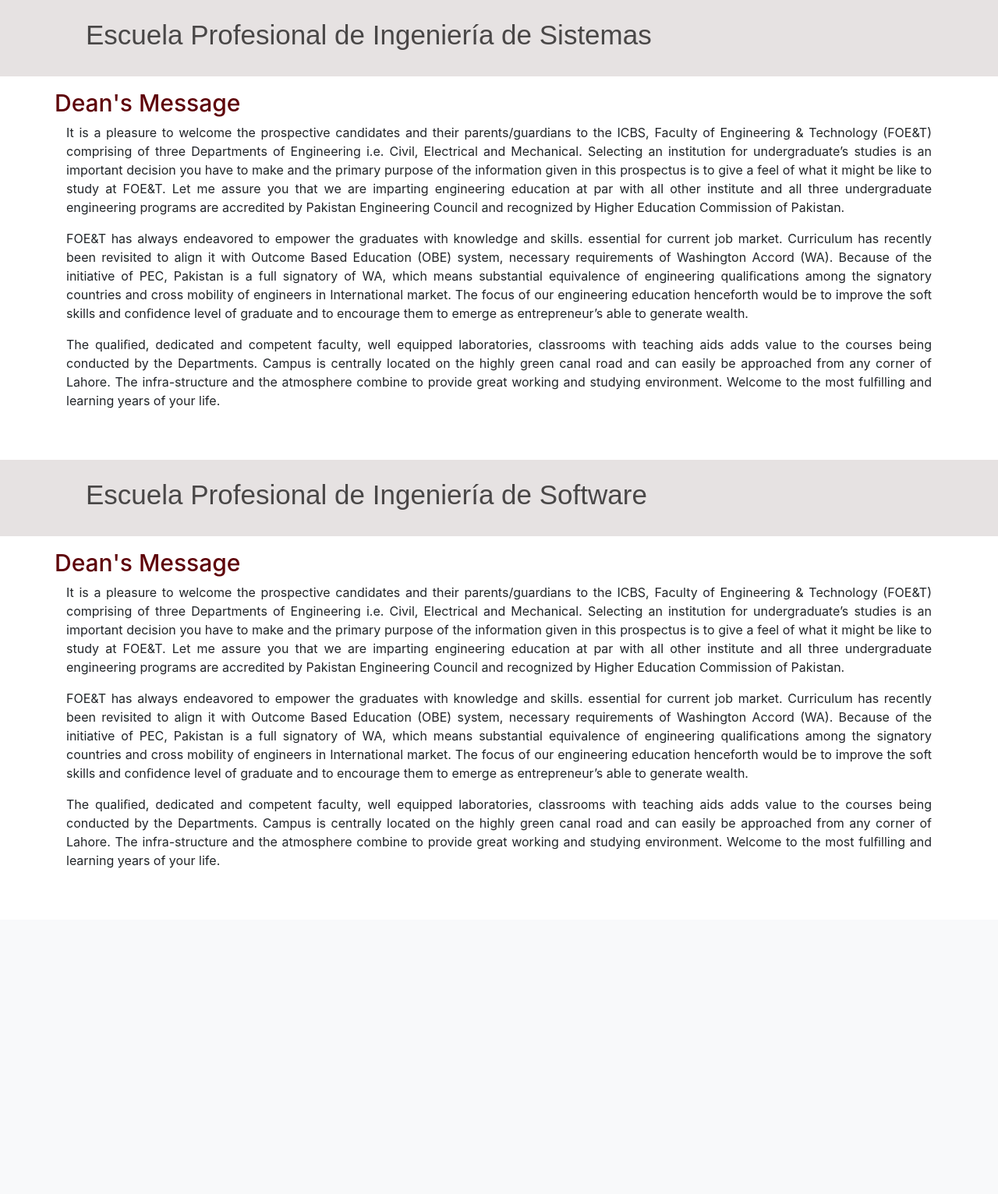
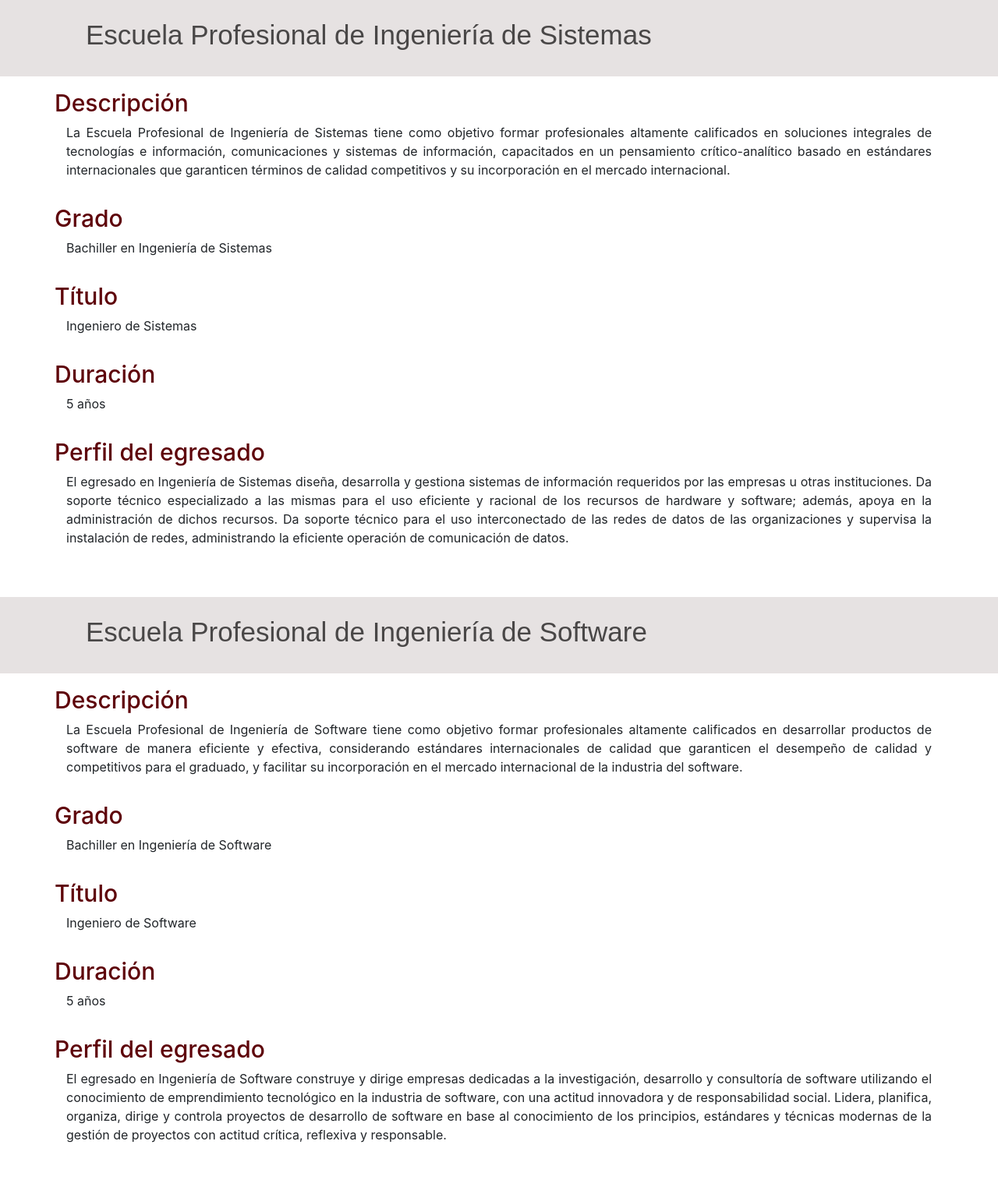
Before and after one commit to LEAV-98/IngInformacionRepo, a PHP site: page /academics.php in a window 1280 px wide. Shown: the part 76-1608 px from the top of the page at 78% size. Before the commit the page ends 1190 px from the top, so only its background shows below. Run offline with PHP 8.4, Linux system fonts and the light colour scheme.

Commit message:
interfaz principal v2

```diff
--- a/Common/cards.php
+++ b/Common/cards.php
@@ -35,7 +35,7 @@
 				<div class="col-lg-3 col-md-3 col-sm-12 col-10 m-auto">
 					<div class="card card-margin">
 						<div class="card-logo m-auto">
-							<img src="images/3.jpg" class="card-img img-fluid">
+							<img src="images/banner_sistemas.jpg" class="card-img img-fluid">
 						</div>
 						<div class="card-body">
 							<h5 class="card-title">Escuela Profesional de Ingeniería de Sistemas</h5>
@@ -45,7 +45,7 @@
 				<div class="col-lg-3 col-md-3 col-sm-12 col-10 m-auto">
 					<div class="card card-margin">
 						<div class="card-logo m-auto">
-							<img src="images/4.jpg" class="card-img img-fluid">
+							<img src="images/banner_software.jpg" class="card-img img-fluid">
 						</div>
 						<div class="card-body">
 							<h5 class="card-title">Escuela Profesional de Ingeniería de Software</h5>
--- a/academics.php
+++ b/academics.php
@@ -12,18 +12,42 @@
 			</div>
 			<div class="container">
 				<div class="row">
-					<h4 class="dean-message-heading mt-3">Dean's Message</h4>
+					<h4 class="dean-message-heading mt-3">Descripción</h4>
 					<div class="col-lg-12 text-justify">
 						<p>
-							It is a pleasure to welcome the prospective candidates and their parents/guardians to the ICBS, Faculty of Engineering & Technology (FOE&T) comprising of three Departments of Engineering i.e. Civil, Electrical and Mechanical. Selecting an institution for undergraduate’s studies is an important decision you have to make and the primary purpose of the information given in this prospectus is to give a feel of what it might be like to study at FOE&T. Let me assure you that we are imparting engineering education at par with all other institute and all three undergraduate engineering programs are accredited by Pakistan Engineering Council and recognized by Higher Education Commission of Pakistan.
+							La Escuela Profesional de Ingeniería de Sistemas tiene como objetivo formar profesionales altamente
+							 calificados en soluciones integrales de tecnologías e información, comunicaciones y sistemas de
+							 información, capacitados en un pensamiento crítico-analítico basado en estándares internacionales
+							 que garanticen términos de calidad competitivos y su incorporación en el mercado internacional.
 						</p>
+					</div>
+					<h4 class="dean-message-heading mt-3">Grado</h4>
+					<div class="col-lg-12 text-justify">
 						<p>
-							FOE&T has always endeavored to empower the graduates with knowledge and skills.
-
-							essential for current job market. Curriculum has recently been revisited to align it with Outcome Based Education (OBE) system, necessary requirements of Washington Accord (WA). Because of the initiative of PEC, Pakistan is a full signatory of WA, which means substantial equivalence of engineering qualiﬁcations among the signatory countries and cross mobility of engineers in International market. The focus of our engineering education henceforth would be to improve the soft skills and conﬁdence level of graduate and to encourage them to emerge as entrepreneur’s able to generate wealth.
+							Bachiller en Ingeniería de Sistemas
 						</p>
+					</div>
+					<h4 class="dean-message-heading mt-3">Título</h4>
+					<div class="col-lg-12 text-justify">
 						<p>
-							The qualiﬁed, dedicated and competent faculty, well equipped laboratories, classrooms with teaching aids adds value to the courses being conducted by the Departments. Campus is centrally located on the highly green canal road and can easily be approached from any corner of Lahore. The infra-structure and the atmosphere combine to provide great working and studying environment. Welcome to the most fulﬁlling and learning years of your life.
+							Ingeniero de Sistemas
+						</p>
+					</div>
+					<h4 class="dean-message-heading mt-3">Duración</h4>
+					<div class="col-lg-12 text-justify">
+						<p>
+							5 años
+						</p>
+					</div>
+					<h4 class="dean-message-heading mt-3">Perfil del egresado</h4>
+					<div class="col-lg-12 text-justify">
+						<p>
+							El egresado en Ingeniería de Sistemas diseña, desarrolla y gestiona sistemas de información
+							requeridos por las empresas u otras instituciones. Da soporte técnico especializado a las
+							mismas para el uso eficiente y racional de los recursos de hardware y software; además, apoya en
+							la administración de dichos recursos. Da soporte técnico para el uso interconectado de las redes
+							de datos de las organizaciones y supervisa la instalación de redes, administrando la eficiente
+							operación de comunicación de datos.
 						</p>
 					</div>
 				</div>
@@ -37,18 +61,42 @@
 			</div>
 			<div class="container">
 				<div class="row">
-					<h4 class="dean-message-heading mt-3">Dean's Message</h4>
+					<h4 class="dean-message-heading mt-3">Descripción</h4>
 					<div class="col-lg-12 text-justify">
 						<p>
-							It is a pleasure to welcome the prospective candidates and their parents/guardians to the ICBS, Faculty of Engineering & Technology (FOE&T) comprising of three Departments of Engineering i.e. Civil, Electrical and Mechanical. Selecting an institution for undergraduate’s studies is an important decision you have to make and the primary purpose of the information given in this prospectus is to give a feel of what it might be like to study at FOE&T. Let me assure you that we are imparting engineering education at par with all other institute and all three undergraduate engineering programs are accredited by Pakistan Engineering Council and recognized by Higher Education Commission of Pakistan.
+							La Escuela Profesional de Ingeniería de Software tiene como objetivo formar profesionales altamente
+							 calificados en desarrollar productos de software de manera eficiente y efectiva, considerando
+							 estándares internacionales de calidad que garanticen el desempeño de calidad y competitivos
+							 para el graduado, y facilitar su incorporación en el mercado internacional de la industria del software.
 						</p>
+					</div>
+					<h4 class="dean-message-heading mt-3">Grado</h4>
+					<div class="col-lg-12 text-justify">
 						<p>
-							FOE&T has always endeavored to empower the graduates with knowledge and skills.
-
-							essential for current job market. Curriculum has recently been revisited to align it with Outcome Based Education (OBE) system, necessary requirements of Washington Accord (WA). Because of the initiative of PEC, Pakistan is a full signatory of WA, which means substantial equivalence of engineering qualiﬁcations among the signatory countries and cross mobility of engineers in International market. The focus of our engineering education henceforth would be to improve the soft skills and conﬁdence level of graduate and to encourage them to emerge as entrepreneur’s able to generate wealth.
+							Bachiller en Ingeniería de Software
 						</p>
+					</div>
+					<h4 class="dean-message-heading mt-3">Título</h4>
+					<div class="col-lg-12 text-justify">
 						<p>
-							The qualiﬁed, dedicated and competent faculty, well equipped laboratories, classrooms with teaching aids adds value to the courses being conducted by the Departments. Campus is centrally located on the highly green canal road and can easily be approached from any corner of Lahore. The infra-structure and the atmosphere combine to provide great working and studying environment. Welcome to the most fulﬁlling and learning years of your life.
+							Ingeniero de Software
+						</p>
+					</div>
+					<h4 class="dean-message-heading mt-3">Duración</h4>
+					<div class="col-lg-12 text-justify">
+						<p>
+							5 años
+						</p>
+					</div>
+					<h4 class="dean-message-heading mt-3">Perfil del egresado</h4>
+					<div class="col-lg-12 text-justify">
+						<p>
+							El egresado en Ingeniería de Software construye y dirige empresas dedicadas a la investigación,
+							desarrollo y consultoría de software utilizando el conocimiento de emprendimiento tecnológico
+							en la industria de software, con una actitud innovadora y de responsabilidad social. Lidera,
+							planifica, organiza, dirige y controla proyectos de desarrollo de software en base al conocimiento
+							de los principios, estándares y técnicas modernas de la gestión de proyectos con actitud crítica,
+							reflexiva y responsable.
 						</p>
 					</div>
 				</div>
--- a/index.php
+++ b/index.php
@@ -1,6 +1,7 @@
 
 	<?php include('common/header.php') ?>
 	<div class="home-div"></div>
+		<!--
 		<div class="w-100 in-ad-ap">
 			<div class="row m-auto text-center">
 				<div class="col-md-4"><h3>INTRODUCING-ICBS</h3></div>
@@ -8,6 +9,7 @@
 				<div class="col-md-4"><h3>APPLY NOW</h3></div>
 			</div>
 		</div>
+		-->
 		<div class="paragraph">
 			<p>
 				Fundada en octubre del año 2000, la Facultad de Sistemas e Informática inicia sus actividades
```
Also changed, not shown: Common/footer.php (+7 -5 lines), Images/banner_sistemas.jpg (added), Images/banner_software.jpg (added), Images/ingenieria_sistema_banner.webp (added), Images/ingenieria_software_banner.webp (added).
